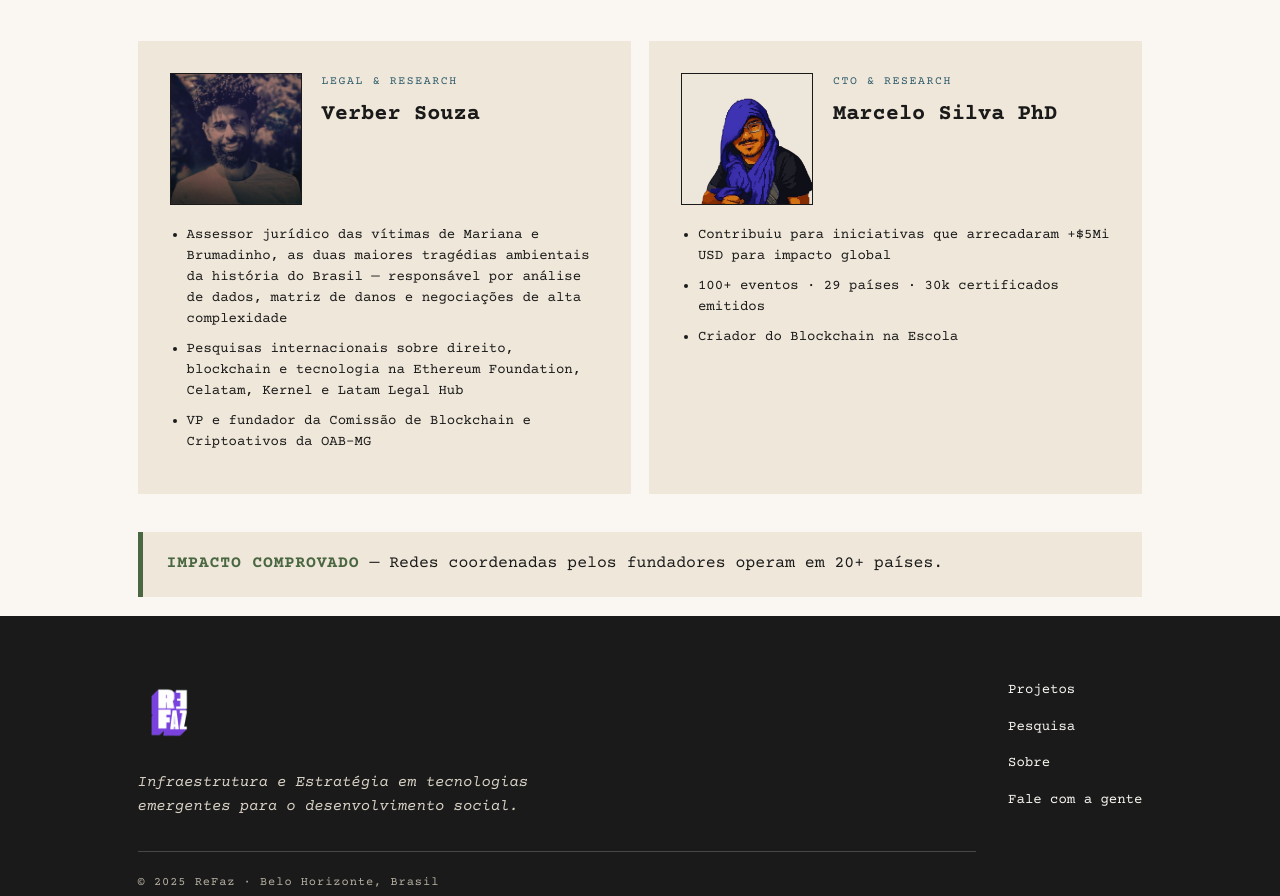
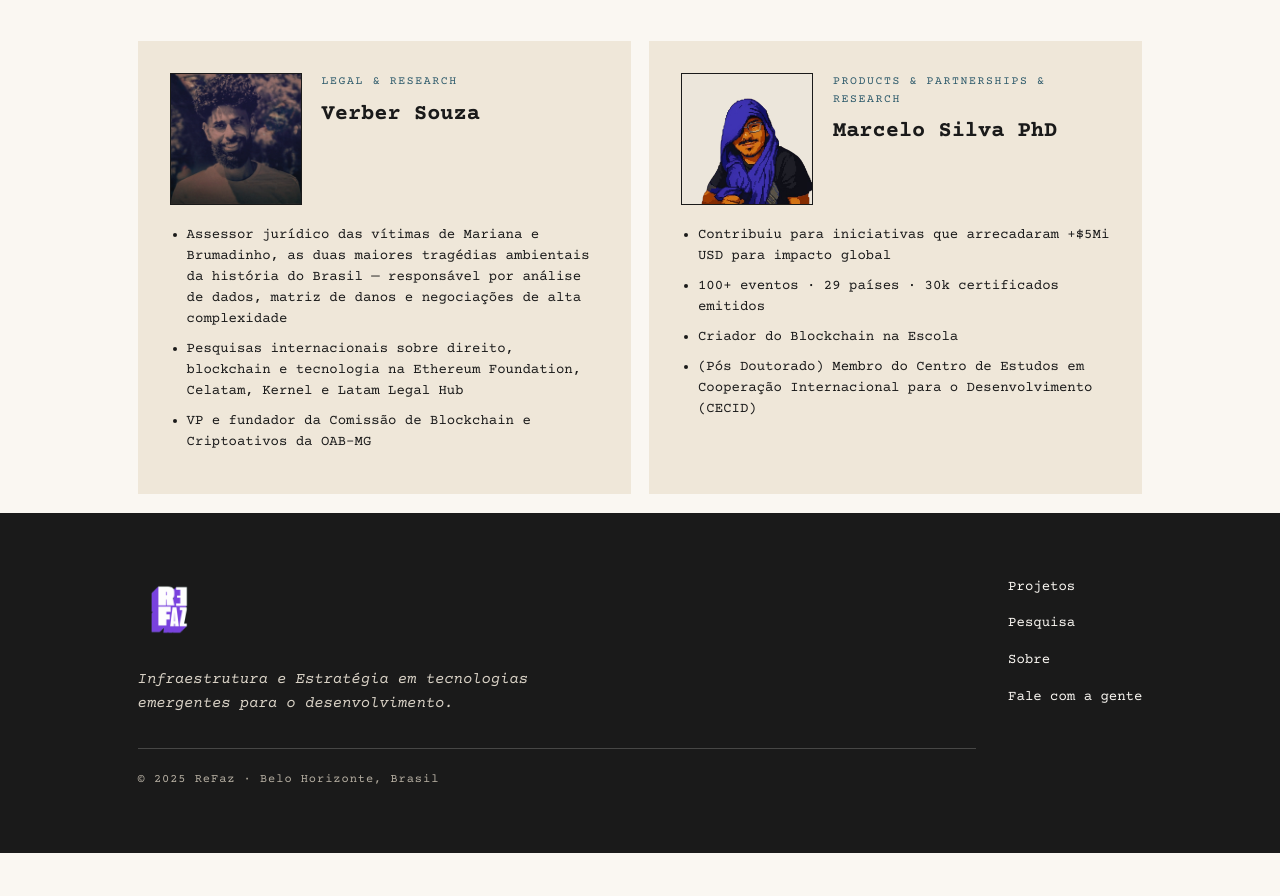
Before and after one commit to ReFaz0x/refaz0x.github.io, a website: page index.html in a window 1280 px wide. Shown: the part 5480-6376 px from the top of the page. After the commit the page ends 6333 px from the top, so only its background shows below. Drawn offline with nearby package versions, Linux system fonts and the light colour scheme.

Commit message:
Update index.html

```diff
--- a/index.html
+++ b/index.html
@@ -481,7 +481,7 @@
         <div class="person__head">
           <img class="person__photo" src="team-marcelo.jpg" alt="Marcelo Silva PhD" loading="lazy">
           <div>
-            <div class="person__role">CTO &amp; RESEARCH</div>
+            <div class="person__role"> Products & Partnerships &amp; RESEARCH</div>
             <h3 class="person__name">Marcelo Silva PhD</h3>
           </div>
         </div>
@@ -489,11 +489,10 @@
           <li>Contribuiu para iniciativas que arrecadaram +$5Mi USD para impacto global</li>
           <li>100+ eventos · 29 países · 30k certificados emitidos</li>
           <li>Criador do Blockchain na Escola</li>
+          <li> (Pós Doutorado) Membro do Centro de Estudos em Cooperação Internacional para o Desenvolvimento (CECID) </li>
         </ul>
       </article>
     </div>
-    <div class="callout callout--moss"><b>IMPACTO COMPROVADO</b> — Redes coordenadas pelos fundadores operam em 20+ países.</div>
-  </div>
 </section>
 
 </main>
@@ -503,7 +502,7 @@
   <div class="wrap footer__grid">
     <div>
       <div class="logo logo--footer"><img src="Refaz.png" alt="RE/FAZ"></div>
-      <p class="footer__tag">Infraestrutura e Estratégia em tecnologias emergentes para o desenvolvimento social.</p>
+      <p class="footer__tag">Infraestrutura e Estratégia em tecnologias emergentes para o desenvolvimento.</p>
       <div class="footer__copy">© 2025 ReFaz · Belo Horizonte, Brasil</div>
     </div>
     <div class="footer__links">
```
